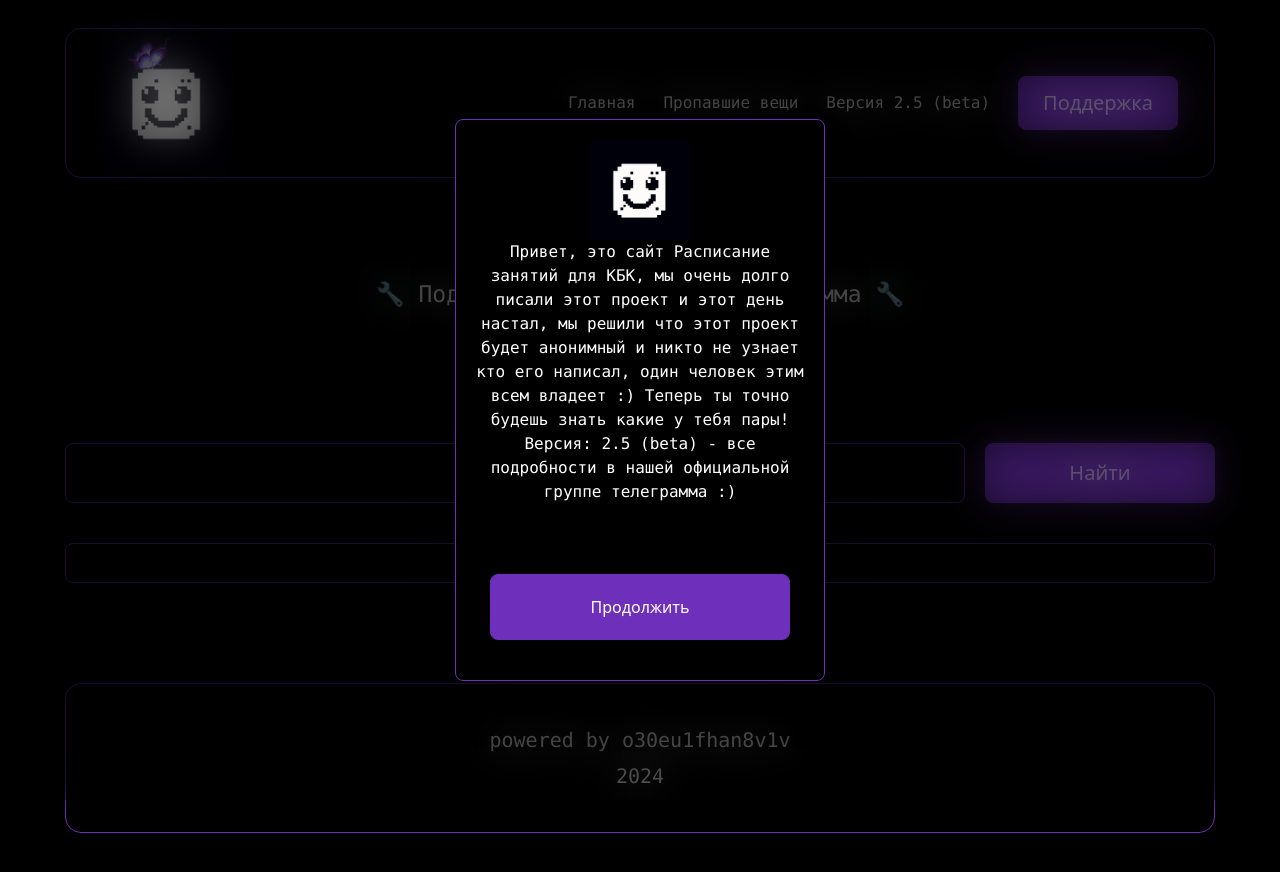
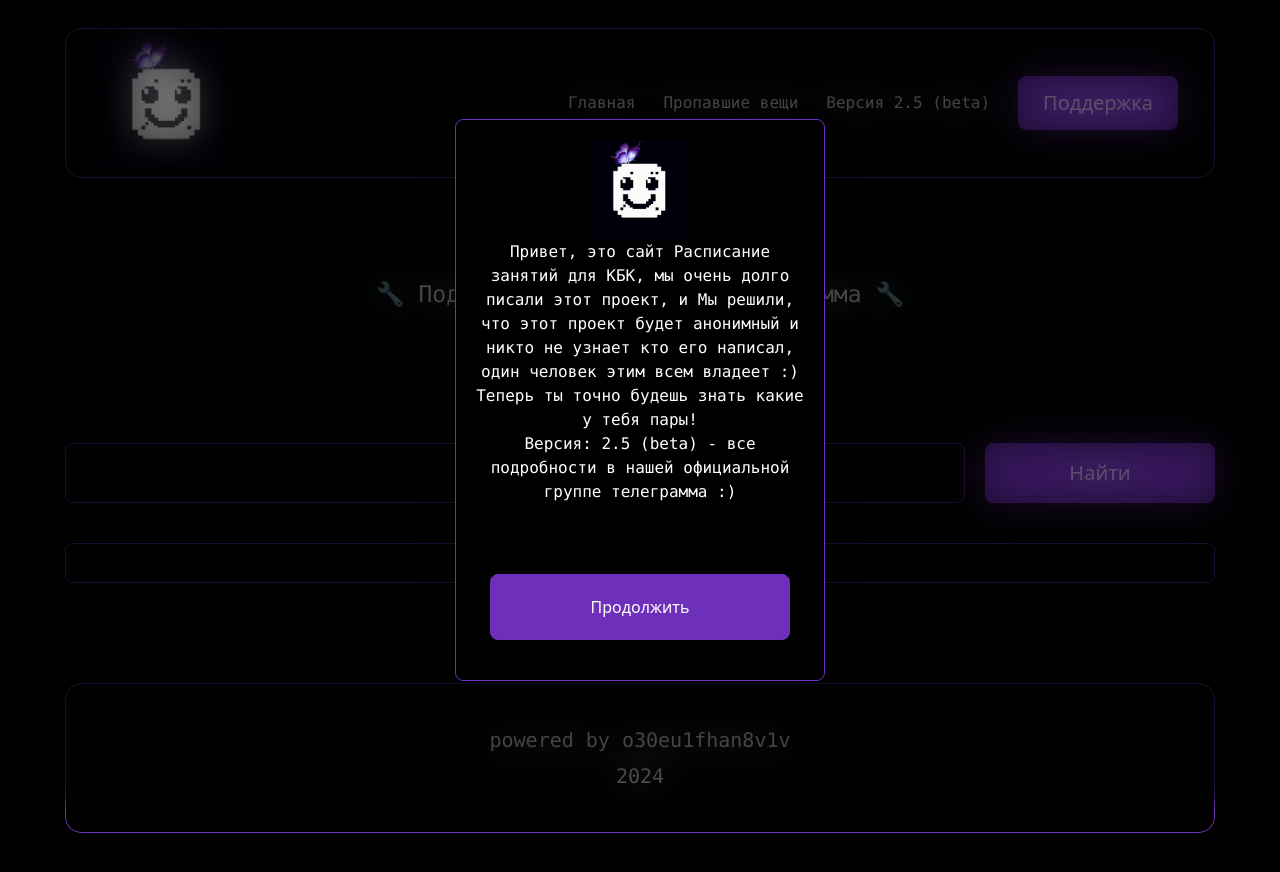
Before and after one commit to FLIPPED-RN/kbkrasp, a Next.js app: page / in a window 1280 px wide. Built offline with nearby package versions, Linux system fonts and the light colour scheme.

Commit message:
update modal window and text

```diff
--- a/components/ModalWindow.js
+++ b/components/ModalWindow.js
@@ -26,12 +26,12 @@ export default function ModalWindow() {
                 <div className='absolute top-0 left-0 right-0 bottom-0 flex items-center justify-center z-50'>
                     <div className='relative p-5 shadow-2xl z-50 flex flex-col items-center border xs:w-[370px] rounded-lg border-[#6e2fba] bg-black'>
                         <Image
-                            src={'/rasplogo.jpg'}
+                            src={'/rasplogo-vesn.jpg'}
                             width={100}
                             height={100}
                             alt="Логотип расписания"
                         />
-                        <p className='text-center font-mono mb-[70px]'>Привет, это сайт Расписание занятий для КБК, мы очень долго писали этот проект и этот день настал, мы решили что этот проект будет анонимный и никто не узнает кто его написал, один человек этим всем владеет :) Теперь ты точно будешь знать какие у тебя пары! <br /> Версия: 2.5 (beta) - все подробности в нашей официальной группе телеграмма :)</p>
+                        <p className='text-center font-mono mb-[70px]'>Привет, это сайт Расписание занятий для КБК, мы очень долго писали этот проект, и Мы решили, что этот проект будет анонимный и никто не узнает кто его написал, один человек этим всем владеет :) Теперь ты точно будешь знать какие у тебя пары! <br /> Версия: 2.5 (beta) - все подробности в нашей официальной группе телеграмма :)</p>
                         <button onClick={handleClose} className='mb-[20px] border border-[#6e2fba] px-[100px] py-[20px] rounded-lg bg-[#6e2fba] hover:bg-none'>Продолжить</button>
                     </div>
                     <div className='absolute inset-0 bg-black opacity-50 blur backdrop-blur-lg'></div>
```
